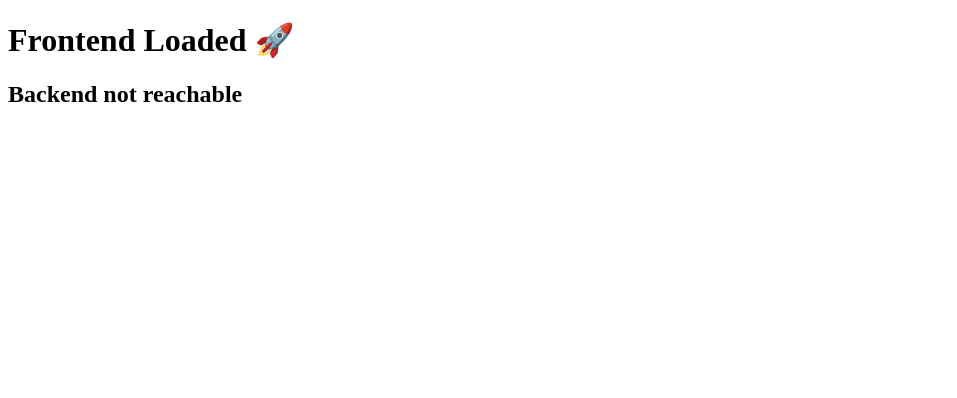
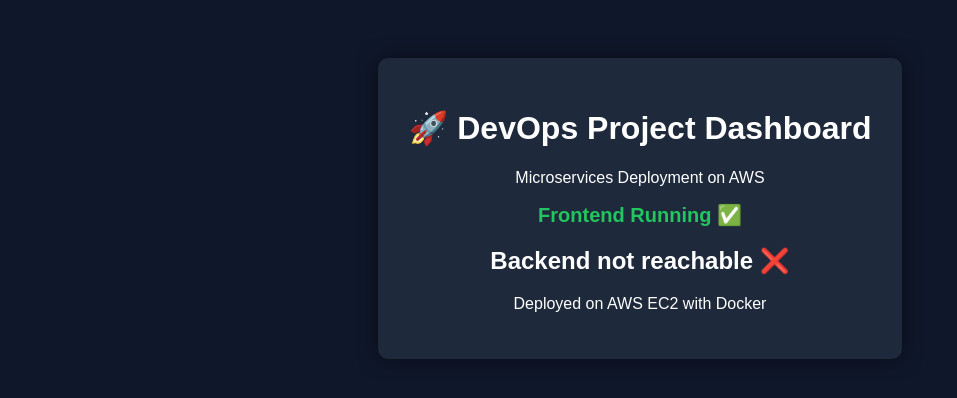
Before and after one commit to Divy240/AutoDeploy, a website: page frontend/index.html in a window 1280 px wide. Shown: the whole page, without its empty margins (0-957 px from the left). Drawn offline with Linux system fonts and the light colour scheme; no server answers.

Commit message:
fixed frontend API for EC2

```diff
--- a/frontend/index.html
+++ b/frontend/index.html
@@ -1,21 +1,50 @@
 <!DOCTYPE html>
 <html>
 <head>
-  <title>DevOps App</title>
+  <title>DevOps Dashboard</title>
+  <style>
+    body {
+      font-family: Arial;
+      background: #0f172a;
+      color: white;
+      text-align: center;
+      padding: 50px;
+    }
+    .card {
+      background: #1e293b;
+      padding: 30px;
+      border-radius: 10px;
+      display: inline-block;
+      box-shadow: 0 0 20px rgba(0,0,0,0.5);
+    }
+    .status {
+      color: #22c55e;
+      font-size: 20px;
+    }
+  </style>
 </head>
 <body>
-  <h1>Frontend Loaded 🚀</h1>
-  <h2 id="api-data">Loading...</h2>
+
+  <div class="card">
+    <h1>🚀 DevOps Project Dashboard</h1>
+    <p>Microservices Deployment on AWS</p>
+
+    <h2 class="status">Frontend Running ✅</h2>
+    <h2 id="api-data">Connecting to Backend...</h2>
+
+    <p>Deployed on AWS EC2 with Docker</p>
+  </div>
 
   <script>
-    fetch("http://localhost:8000/")
+    fetch("http://34.201.149.215:8000/")
       .then(res => res.json())
       .then(data => {
-        document.getElementById("api-data").innerText = data.message;
+        document.getElementById("api-data").innerText = "Backend: " + data.message + " ✅";
       })
       .catch(() => {
-        document.getElementById("api-data").innerText = "Backend not reachable";
+        document.getElementById("api-data").innerText = "Backend not reachable ❌";
       });
   </script>
+
 </body>
 </html>
```
